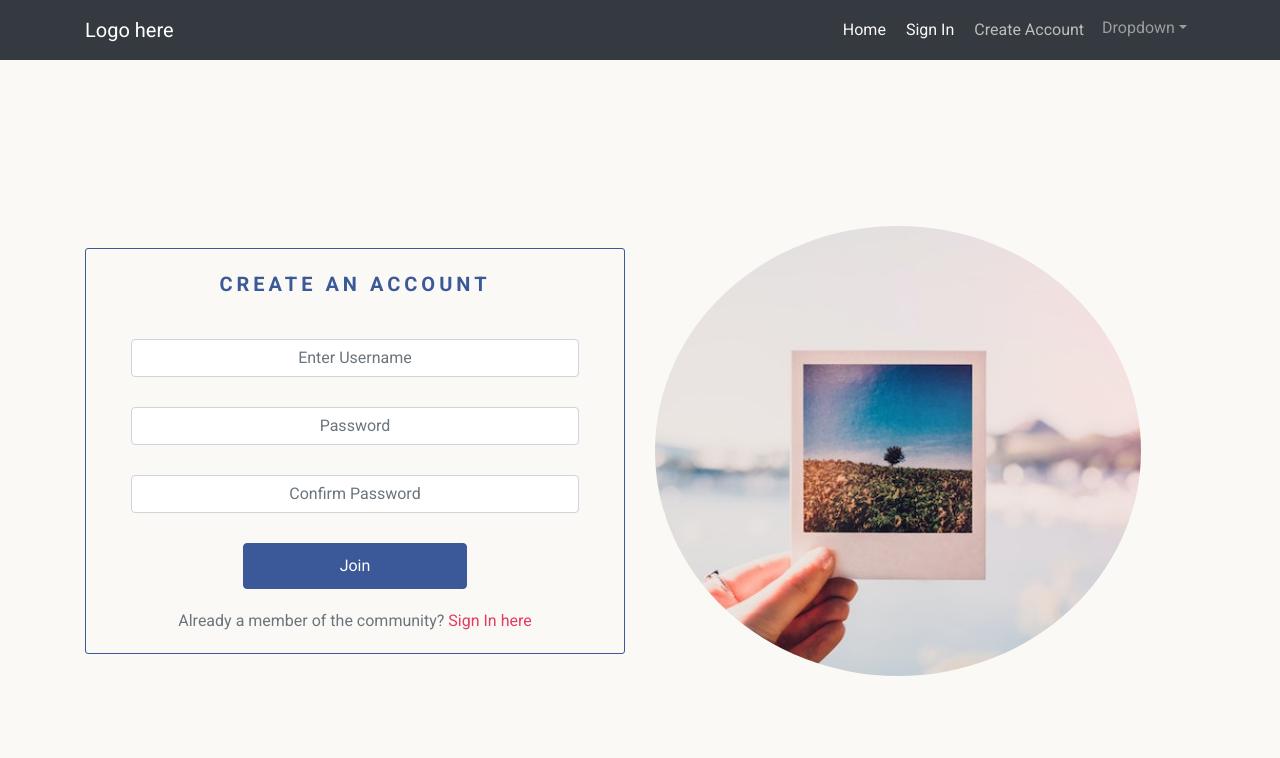
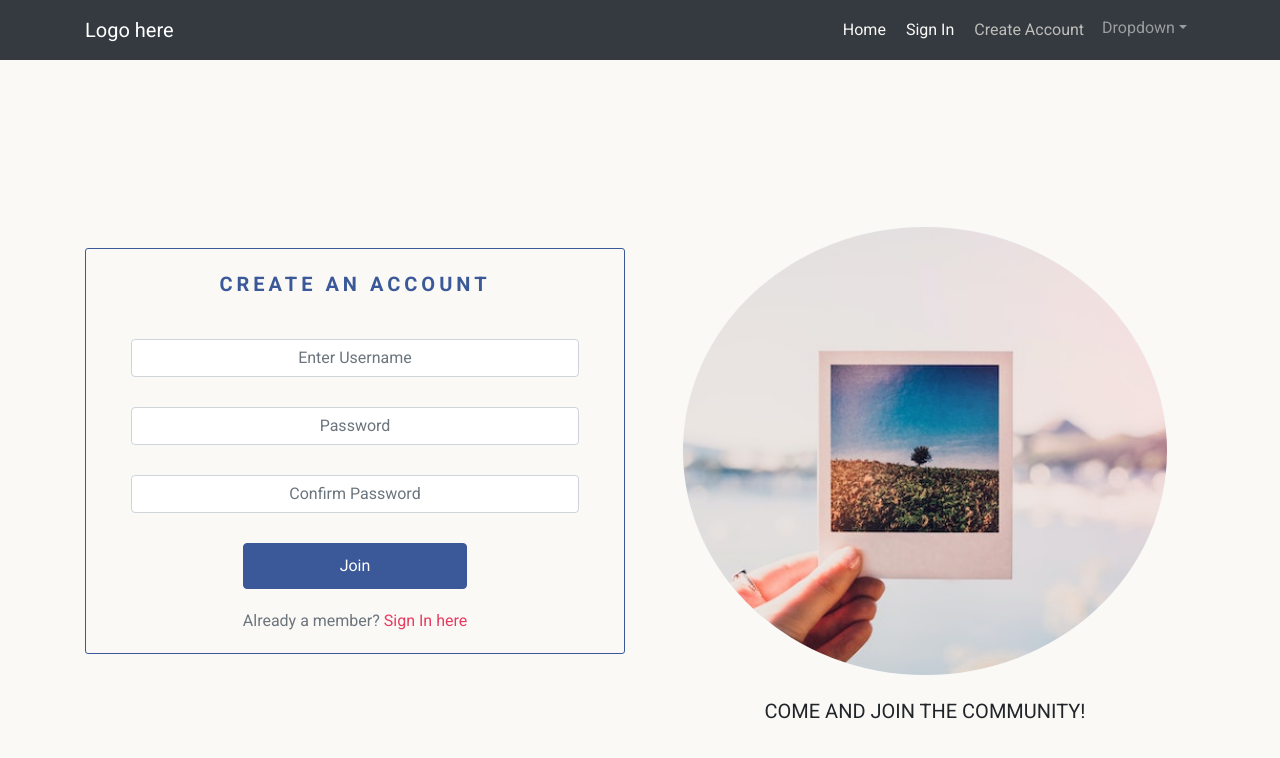
Before and after one commit to dantaylor28/polaroid-social-media-frontend, a React (Create React App) app: page /create/account in a window 1280 px wide. Shown: the top 758 px of the page. Built offline with nearby package versions, Linux system fonts and the light colour scheme.

Commit message:
Center the image in the col so everything is aligned

```diff
--- a/src/pages/auth/CreateAccountForm.js
+++ b/src/pages/auth/CreateAccountForm.js
@@ -3,7 +3,7 @@ import { Col, Container, Row, Form, Button, Image } from "react-bootstrap";
 import styles from "../../styles/CreateAccountForm.module.css";
 import btnStyles from "../../styles/Button.module.css";
 import { Link } from "react-router-dom";
-import signup from "../../assets/signup.png"
+import signup from "../../assets/signup.png";
 
 const CreateAccountForm = () => {
   return (
@@ -51,15 +51,24 @@ const CreateAccountForm = () => {
             </Button>
           </Form>
           <div className={`${styles.SignUpText} text-muted`}>
-            Already a member of the community?
+            Already a member?
             <span>
-              <Link className={styles.Link} to="/signin"> Sign In here</Link>
+              <Link className={styles.Link} to="/signin">
+                {" "}
+                Sign In here
+              </Link>
             </span>
           </div>
         </Container>
       </Col>
-      <Col className={`${styles.SignUpImgCol} my-auto d-none d-md-block`} md={6}>
-        <Image className={styles.FormImage} src={signup}/>
+      <Col
+        className={`${styles.SignUpImgCol} my-auto d-none d-md-block`}
+        md={6}
+      >
+        <Image className={styles.FormImage} src={signup} />
+        <Container className={styles.SignUpIntroCon} md={12}>
+          <div className={styles.SignUpIntroText}>come and join the community!</div>
+        </Container>
       </Col>
     </Row>
   );
--- a/src/styles/CreateAccountForm.module.css
+++ b/src/styles/CreateAccountForm.module.css
@@ -1,5 +1,15 @@
 .Row {
   height: calc(100vh - 101px);
+}
+
+.SignUpIntroCon {
+  margin-top: 20px;
+}
+
+.SignUpIntroText {
+  text-align: center;
+  text-transform: uppercase;
+  font-size: 20px;
 }
 
 .Form {
@@ -46,6 +56,7 @@
 .SignUpImgCol {
   height: 450px;
   width: 100%;
+  /* padding-left: 30px; */
 }
 
 .FormImage {
@@ -53,6 +64,10 @@
   height: 100%;
   width: 90%;
   border-radius: 50%;
+  border: 1px solid #f8f8f8;
+  display: block;
+  margin: auto;
+
 }
 
 @media (max-width: 990px) {
```
